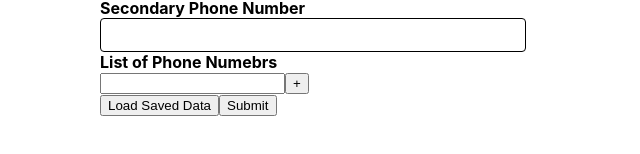
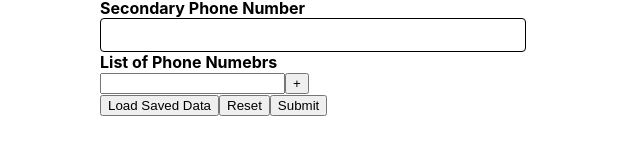
Before and after one commit to chakshu17/React-Routing-and-Forms-, a React (Create React App) app: page / in a window 1280 px wide. Shown: the part 474-628 px from the top of the page, without its empty margins (0-640 px from the left). Built offline with nearby package versions, Linux system fonts and the light colour scheme.

Commit message:
reset data in Form

```diff
--- a/src/Formik/components/YoutubeForm.js
+++ b/src/Formik/components/YoutubeForm.js
@@ -41,6 +41,7 @@
 	console.log("Form Data", value);
 	console.log("submit props", onSubmitProps);
 	onSubmitProps.setSubmitting(false);
+	onSubmitProps.resetForm()
 };
 
 // const validateComments = (values) => {
@@ -206,6 +207,7 @@
 						<button type="text" onClick={() => setFormValues(savedValues)}>
 							Load Saved Data
 						</button>
+						<button type='reset'>Reset</button>
 						<button
 							type="submit"
 							disabled={!formik.isValid || formik.isSubmitting}
```
